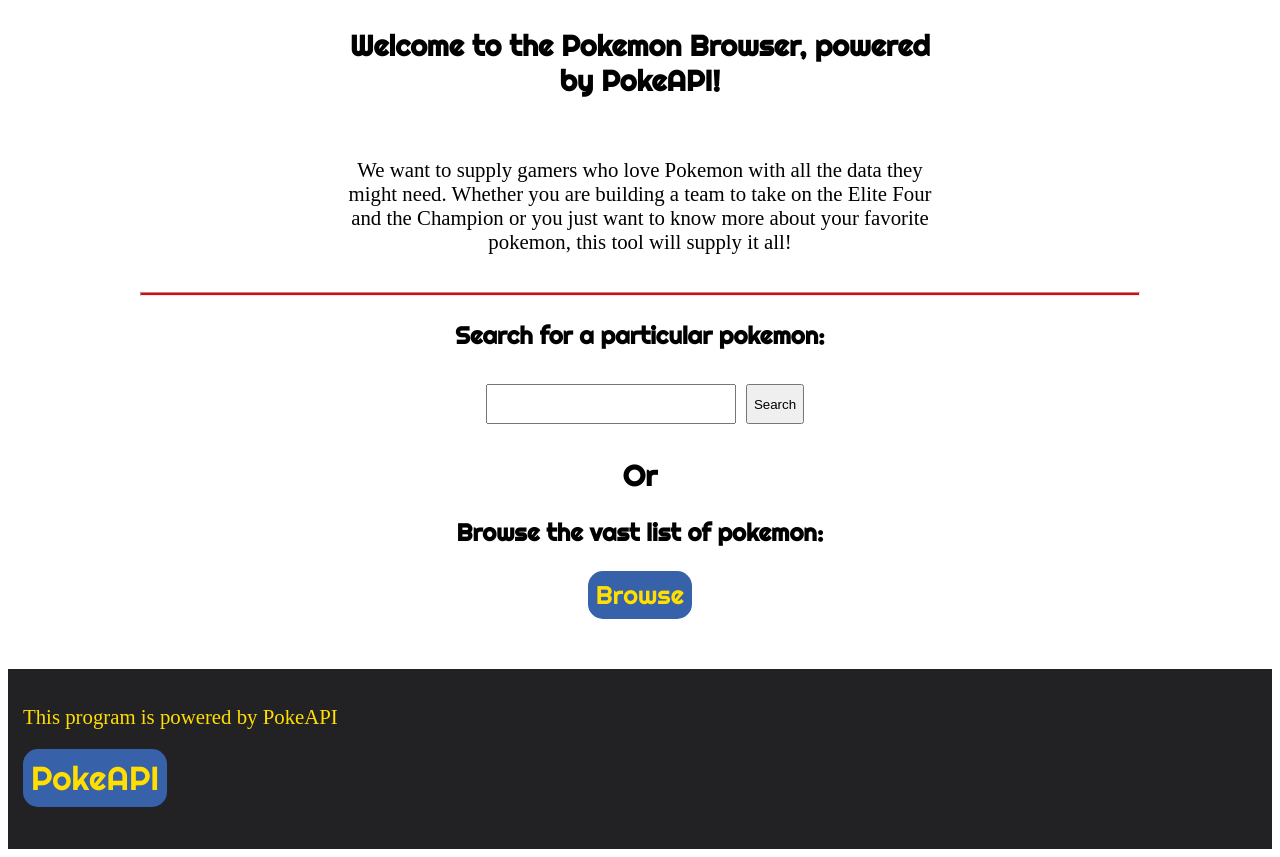
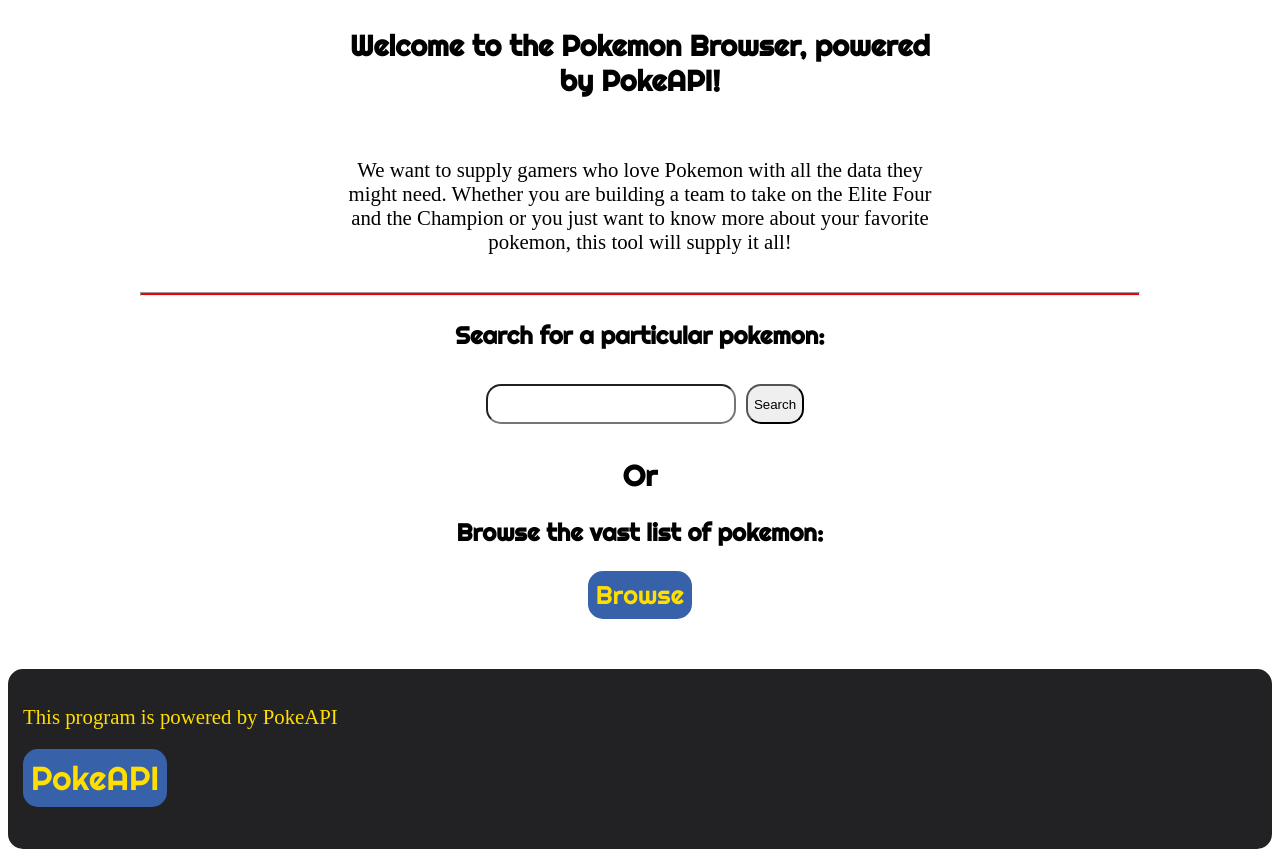
Before and after one commit to bhutt7/wdd330, a plain HTML site: page final/index.html in a window 1280 px wide. Shown: the part 170-1027 px from the top of the page. Drawn offline with Linux system fonts and the light colour scheme.

Commit message:
minor css change

```diff
--- a/final/styles/main.css
+++ b/final/styles/main.css
@@ -82,12 +82,14 @@ hr {
 #search-bar input {
     width: 250px;
     height: 40px;
-    font-size: 25px;
+    font-size: 20px;
     margin: 10px;
+    border-radius: 15px;
 }
 
 #search-bar button {
     height: 40px;
+    border-radius: 15px;
 }
 
 footer {
@@ -97,6 +99,7 @@ footer {
     font-size: 1.3em;
     padding: 15px;
     margin-top: 50px;
+    border-radius: 15px;
 }
 
 @media screen and (min-width: 600px) {
```
